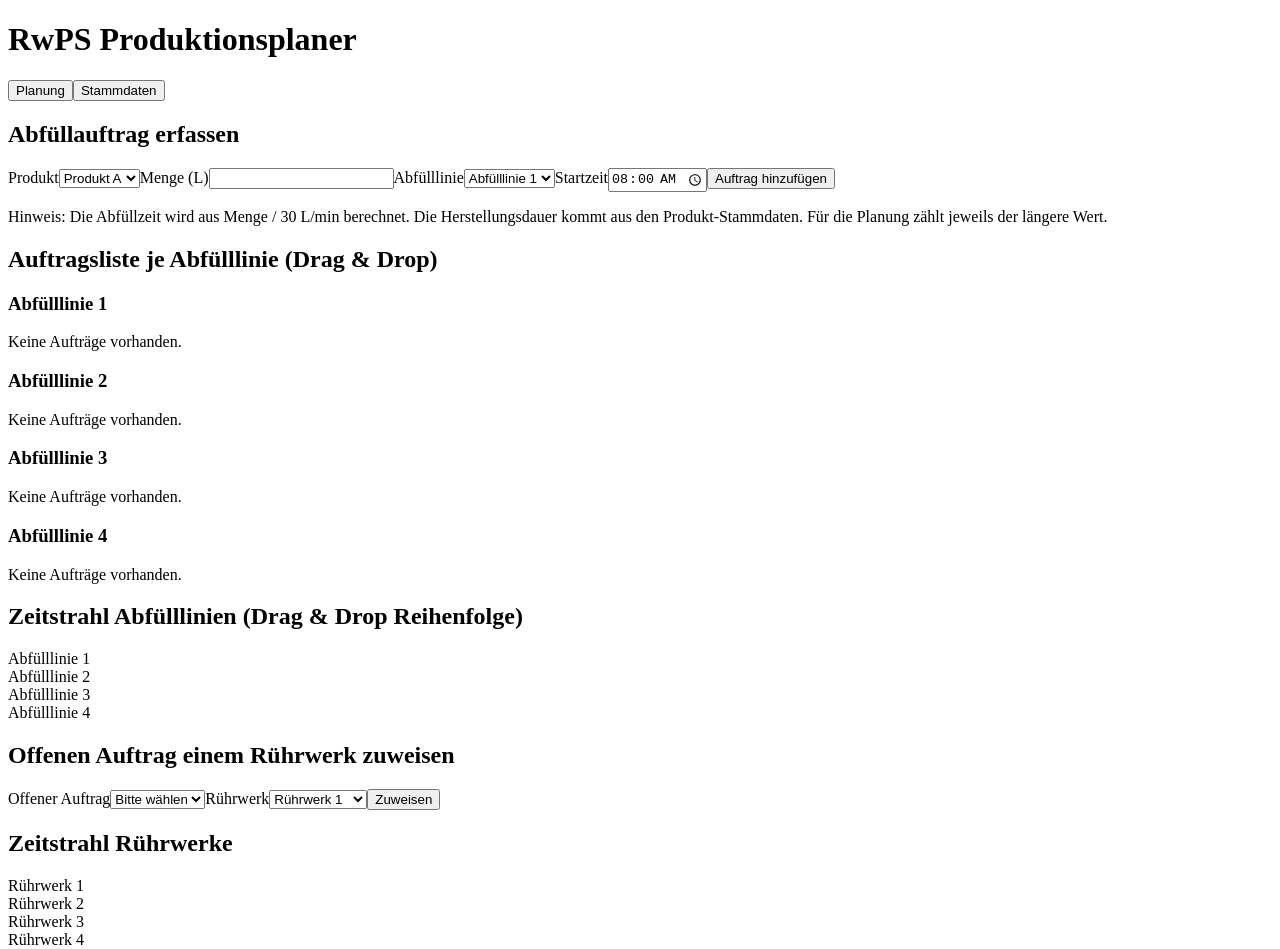
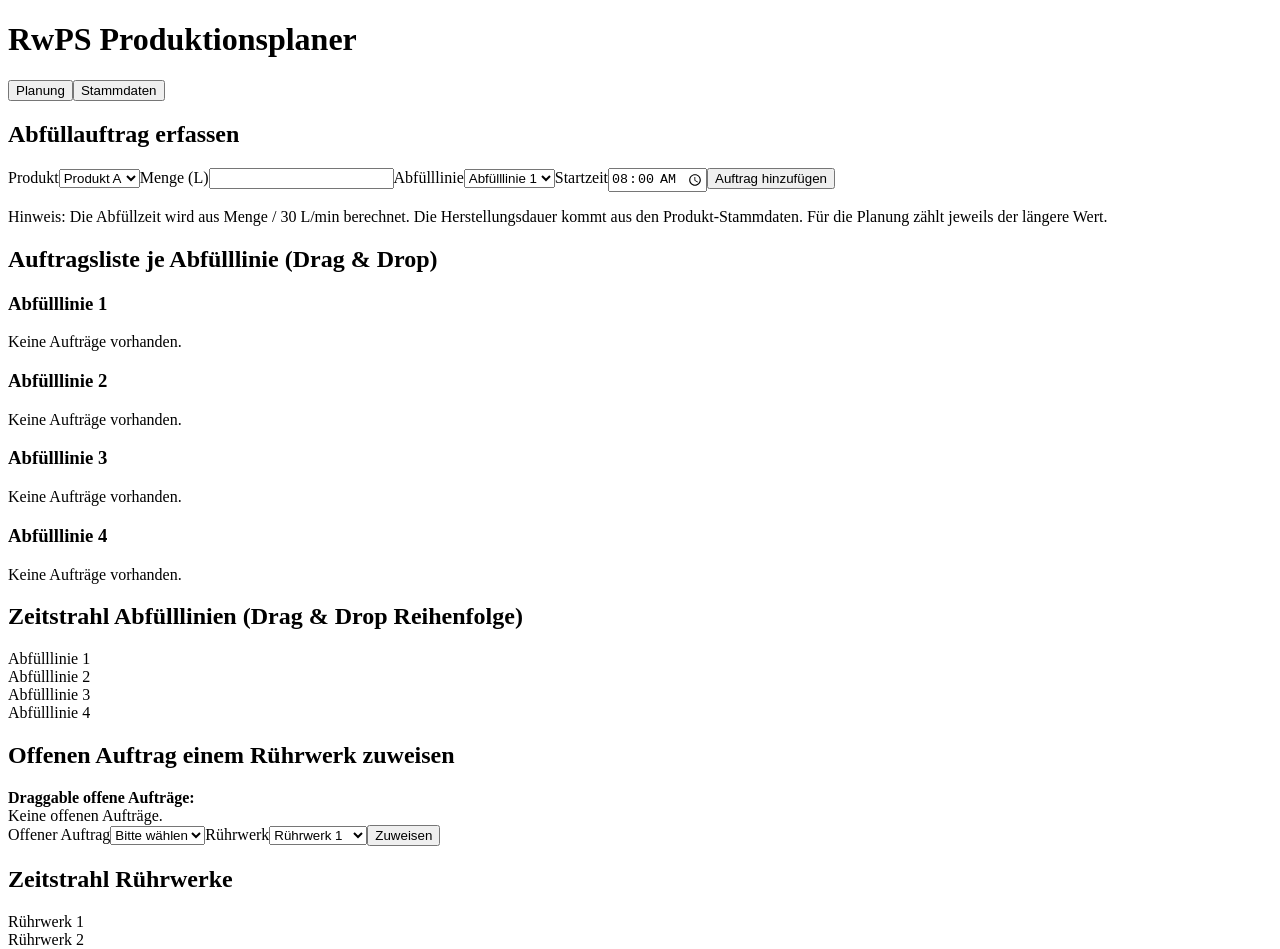
Before and after one commit to fabianhoffmann790-ctrl/RwPS-Codex, a React (Vite) app: page / in a window 1280 px wide. Shown: the top 949 px of the page. Built offline with nearby package versions, Linux system fonts and the light colour scheme; the HTML template or start-up script is replaced by a standard one.

Commit message:
Add drag-and-drop mixer assignment from open orders

```diff
--- a/src/App.jsx
+++ b/src/App.jsx
@@ -88,6 +88,7 @@ function App() {
   });
   const [lineListDragState, setLineListDragState] = useState({ draggedOrderId: null, overOrderId: null });
   const [lineTimelineDragState, setLineTimelineDragState] = useState({ draggedOrderId: null, overOrderId: null });
+  const [mixerDropTargetId, setMixerDropTargetId] = useState(null);
 
   const openOrders = useMemo(() => orders.filter((entry) => !entry.mixerId), [orders]);
   const timelineBlocks = useMemo(
@@ -221,23 +222,23 @@ function App() {
     setSelectedOrderId(newOrder.id);
   };
 
-  const tryAssignOrderToMixer = () => {
+  const assignOrderToMixerByDrop = (orderId, mixerId) => {
     setPlanError('');
     setConflictBlockIds([]);
-    if (!selectedOrderId) {
+    if (!orderId) {
       setPlanError('Bitte offenen Auftrag wählen.');
-      return;
+      return false;
     }
 
-    const order = orders.find((entry) => entry.id === selectedOrderId);
+    const order = orders.find((entry) => entry.id === orderId);
     if (!order || order.mixerId) {
       setPlanError('Gewählter Auftrag ist nicht mehr offen.');
-      return;
+      return false;
     }
 
     const manufacturingBlock = {
       id: crypto.randomUUID(),
-      mixerId: selectedMixerId,
+      mixerId,
       orderId: order.id,
       start: order.start - order.manufacturingDuration,
       end: order.start,
@@ -246,18 +247,23 @@ function App() {
 
     if (manufacturingBlock.start < 0) {
       setPlanError('Zuweisung nicht möglich: Herstellungszeitraum liegt vor 00:00 Uhr.');
-      return;
+      return false;
     }
 
-    const mixerBlocks = timelineBlocks.filter((entry) => entry.mixerId === selectedMixerId);
+    const mixerBlocks = timelineBlocks.filter((entry) => entry.mixerId === mixerId);
     if (mixerBlocks.some((entry) => overlaps(manufacturingBlock, entry))) {
       setPlanError('Zuweisung nicht möglich: Herstellungsblock kollidiert mit vorhandener Rührwerks-Reservierung.');
-      return;
+      return false;
     }
 
-    setOrders((prev) => prev.map((entry) => (entry.id === selectedOrderId ? { ...entry, mixerId: selectedMixerId } : entry)));
+    setOrders((prev) => prev.map((entry) => (entry.id === orderId ? { ...entry, mixerId } : entry)));
     setMixerReservations((prev) => [...prev, manufacturingBlock]);
     setSelectedOrderId('');
+    return true;
+  };
+
+  const tryAssignOrderToMixer = () => {
+    assignOrderToMixerByDrop(selectedOrderId, selectedMixerId);
   };
 
   const unassignOrderFromMixer = (orderId) => {
@@ -398,6 +404,28 @@ function App() {
     finishLineTimelineDrag();
     if (!movedOrderId || !targetOrderId || movedOrderId === targetOrderId) return;
     handleLineListDrop(lineId, movedOrderId, targetOrderId);
+  };
+
+  const startOpenOrderDrag = (event, orderId) => {
+    event.dataTransfer.effectAllowed = 'move';
+    event.dataTransfer.setData('text/order-id', orderId);
+  };
+
+  const onMixerDragOver = (event, mixerId) => {
+    event.preventDefault();
+    setMixerDropTargetId(mixerId);
+  };
+
+  const onMixerDrop = (event, mixerId) => {
+    event.preventDefault();
+    const orderId = event.dataTransfer.getData('text/order-id');
+    setMixerDropTargetId(null);
+    if (!orderId) return;
+    assignOrderToMixerByDrop(orderId, mixerId);
+  };
+
+  const clearMixerDropTarget = () => {
+    setMixerDropTargetId(null);
   };
 
   return (
@@ -560,6 +588,26 @@ function App() {
 
           <section className="panel">
             <h2>Offenen Auftrag einem Rührwerk zuweisen</h2>
+            <div className="open-orders-dnd-source">
+              <strong>Draggable offene Aufträge:</strong>
+              <div className="open-order-chips">
+                {openOrders.length === 0 ? (
+                  <span>Keine offenen Aufträge.</span>
+                ) : (
+                  openOrders.map((order) => (
+                    <button
+                      key={order.id}
+                      type="button"
+                      className="secondary open-order-chip"
+                      draggable
+                      onDragStart={(event) => startOpenOrderDrag(event, order.id)}
+                    >
+                      {order.productName} · {order.lineId} · {toHHMM(order.start)}-{toHHMM(order.end)}
+                    </button>
+                  ))
+                )}
+              </div>
+            </div>
             <div className="assign-row">
               <label>
                 Offener Auftrag
@@ -594,7 +642,12 @@ function App() {
               {MIXERS.map((mixer) => (
                 <div key={mixer.id} className="timeline-row">
                   <div className="timeline-label">{mixer.name}</div>
-                  <div className="timeline-track">
+                  <div
+                    className={`timeline-track ${mixerDropTargetId === mixer.id ? 'mixer-drop-active' : ''}`}
+                    onDragOver={(event) => onMixerDragOver(event, mixer.id)}
+                    onDragLeave={clearMixerDropTarget}
+                    onDrop={(event) => onMixerDrop(event, mixer.id)}
+                  >
                     {timelineBlocks
                       .filter((reservation) => reservation.mixerId === mixer.id)
                       .map((reservation) => (
--- a/src/styles.css
+++ b/src/styles.css
@@ -89,6 +89,23 @@ button.danger {
   align-items: end;
 }
 
+.open-orders-dnd-source {
+  margin-bottom: 0.8rem;
+  display: flex;
+  flex-direction: column;
+  gap: 0.45rem;
+}
+
+.open-order-chips {
+  display: flex;
+  flex-wrap: wrap;
+  gap: 0.45rem;
+}
+
+.open-order-chip {
+  cursor: grab;
+}
+
 .error {
   color: #b42318;
   margin-top: 0.8rem;
@@ -139,6 +156,11 @@ button.danger {
   border: 1px solid #dbe3ec;
   border-radius: 8px;
   background: #f8fafc;
+}
+
+.timeline-track.mixer-drop-active {
+  border-color: #1d4ed8;
+  background: #e8f0ff;
 }
 
 .block {
```
